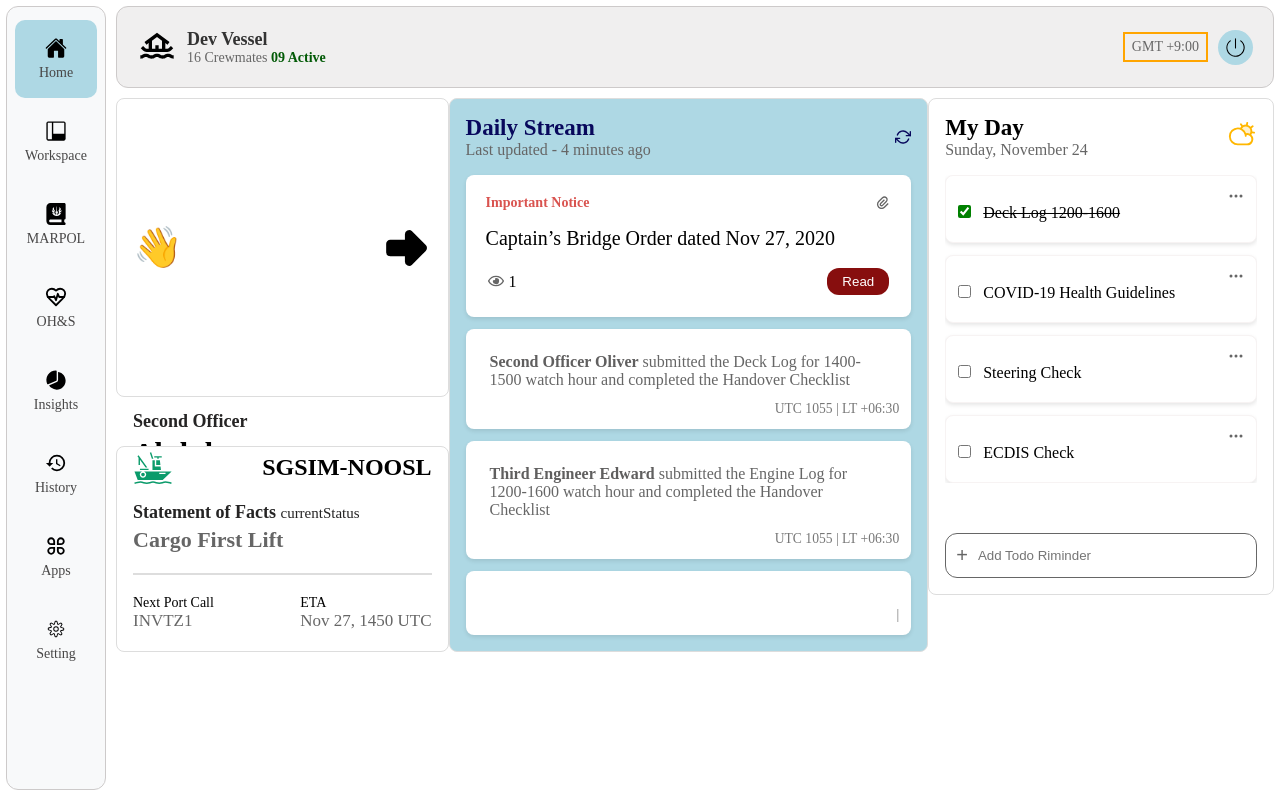
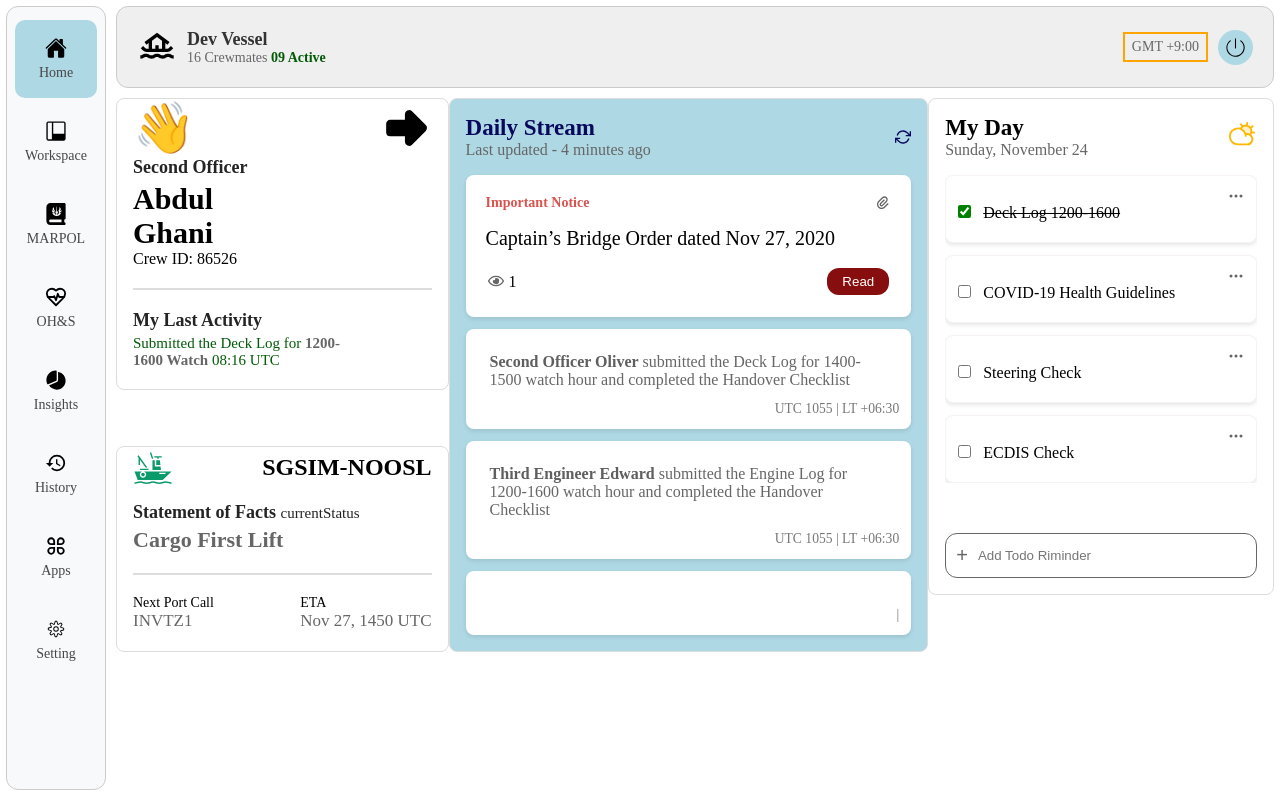
Before and after one commit to MantashaZubair/Assignment-task, a React (Vite) app: page / in a window 1280 px wide. Built offline with nearby package versions, Linux system fonts and the light colour scheme.

Commit message:
Update ProfileCard.jsx

```diff
--- a/src/components/ProfileCard/ProfileCard.jsx
+++ b/src/components/ProfileCard/ProfileCard.jsx
@@ -6,8 +6,8 @@ const ProfileCard = () => {
   return (
     <div className="profile-card">
       <div className="profile-top">
-        <div className="currentStatus-header">
-          <p className="currentStatus-icon">👋</p>
+        <div className="profile">
+          <p className="profile-icon">👋</p>
           <TbArrowBigRightFilled className="profileCard-icon" />
         </div>
         {/* top section */}
```
